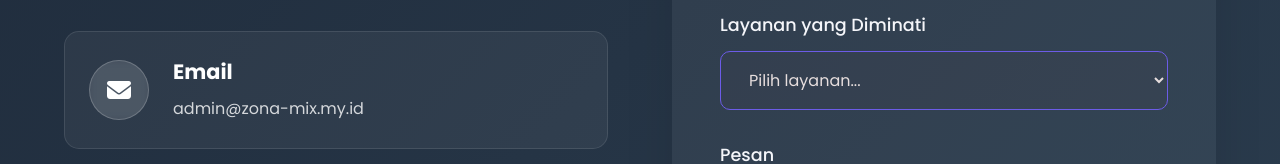
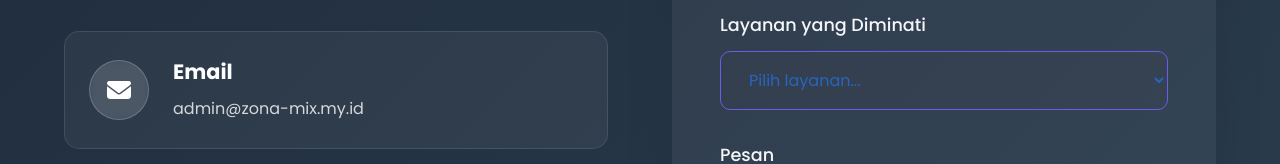
Before and after one commit to RezaSatria23/ZM, a plain HTML site: page index.html in a window 1280 px wide. Shown: the part 4771-4935 px from the top of the page. Drawn offline with nearby package versions, Linux system fonts and the light colour scheme; some packages are replaced by stand-ins of ours; a script that the page names is missing.

Commit message:
update warna

```diff
--- a/index.html
+++ b/index.html
@@ -1310,7 +1310,7 @@
             font-size: 1rem;
             transition: all 0.3s ease;
             background: rgba(124, 82, 82, 0.05);
-            color: hsl(0, 16%, 89%);
+            color: hsl(215, 66%, 45%);
         }
 
         .form-control:focus {
```
